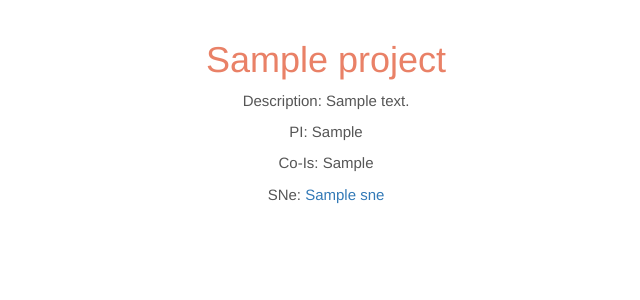
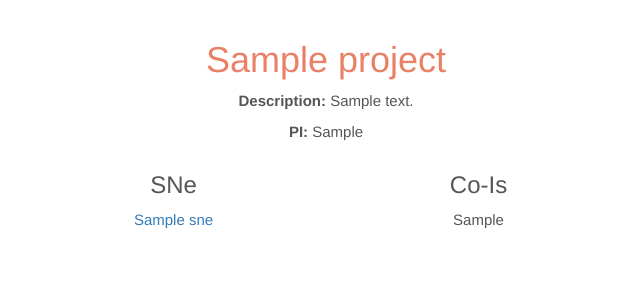
Before and after one commit to ktakats/supernovadb, a Django app: template SNe/templates/project.html in a window 1280 px wide. Shown: the part 52-352 px from the top of the page, without its empty margins (314-954 px from the left). Run offline with Django 3.2, Linux system fonts and the light colour scheme; the template is opened without the code that fills it: most values are stand-ins (such as "Sample title", 1, 10 or a date in 2020); some libraries are stand-ins or nearby versions.

Commit message:
Prettier project page

```diff
--- a/SNe/templates/project.html
+++ b/SNe/templates/project.html
@@ -4,19 +4,31 @@
 
 {% block content %}
 
-<p>Description: {{project.description}}</p>
+<p><b>Description:</b> {{project.description}}</p>
 
-<p>PI: {{project.pi.first_name}} </p>
+<p><b>PI:</b> {{project.pi.first_name}} </p>
 
-<p>Co-Is:
-{% for coi in project.coinvestigators.all %}
-{{coi.first_name}} </br>
-{%endfor%}
-</p>
+<div class=container-fluid>
+  <div class="row">
+    <div class="col-md-6">
+      <h3>SNe</h3>
+      <ul class="list-unstyled">
+        {% for sn in project.sne.all %}
+        <li><a href="{{sn.get_absolute_url}}">{{sn}}</a></li>
+        {% endfor %}
+      </ul>
+    </div>
 
-<p>SNe:
-{% for sn in project.sne.all %}
-<a href="{{sn.get_absolute_url}}">{{sn}}</a></br>
-{% endfor%}
-</p>
+    <div class="col-md-6">
+      <h3>Co-Is</h3>
+      <ul class="list-unstyled">
+        {% for coi in project.coinvestigators.all %}
+        <li>{{coi.first_name}}</li>
+        {% endfor %}
+      </ul>
+    </div>
+  </div>
+</div>
+
+
 {% endblock %}
```
